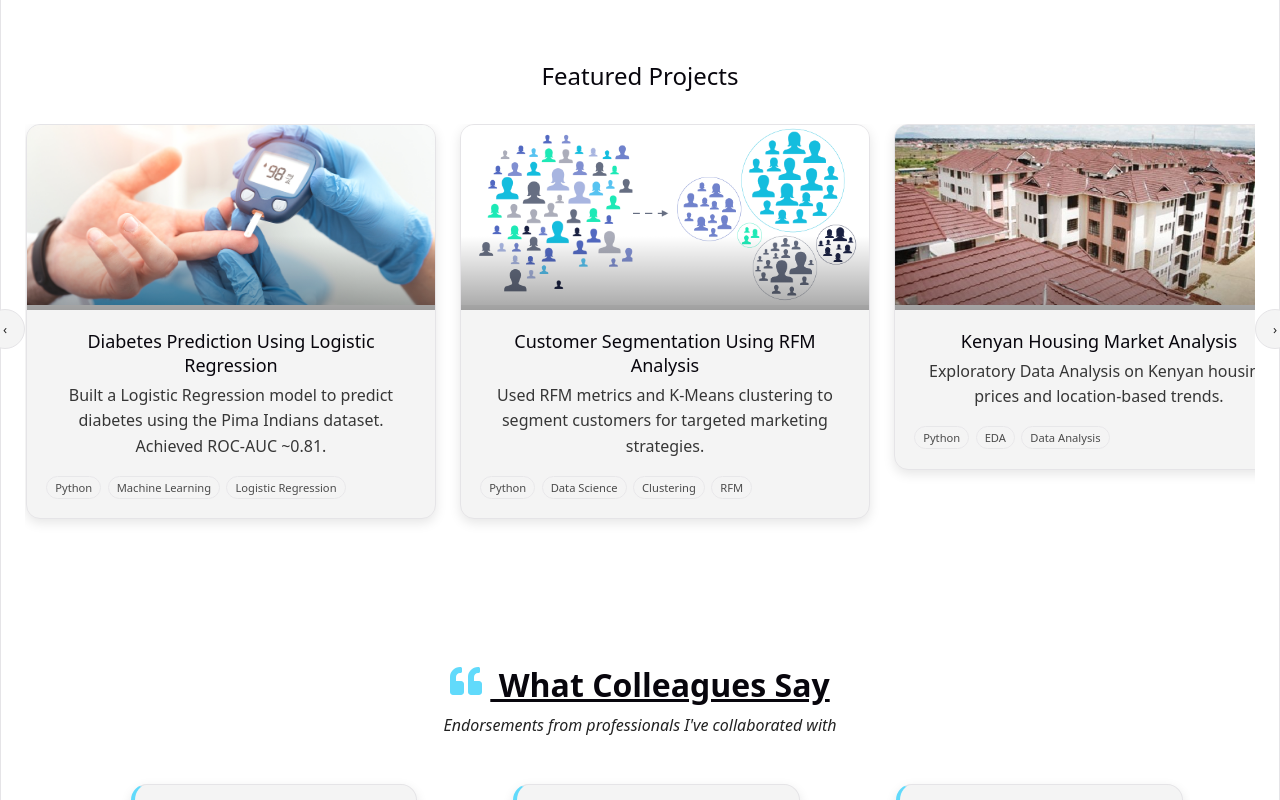
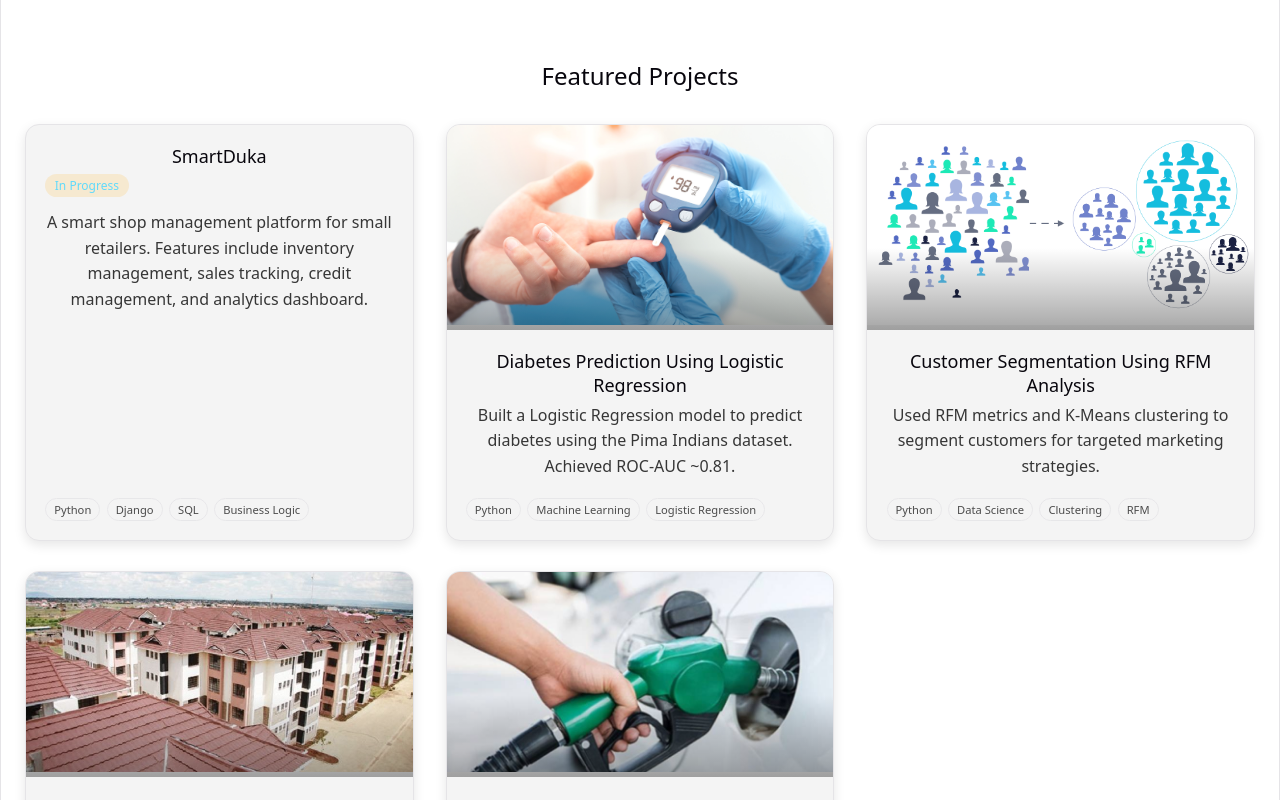
Before and after one commit to Michael-Nyawade/Michael-Nyawade.github.io, a React (Vite) app: page / in a window 1280 px wide. Shown: the part 2540-3340 px from the top of the page. Built offline with nearby package versions, Linux system fonts and the light colour scheme.

Commit message:
Converted projects section from carousel to responsive grid layout

```diff
--- a/src/sections/Projects.jsx
+++ b/src/sections/Projects.jsx
@@ -1,4 +1,3 @@
-import { useEffect, useRef } from "react";
 import diabetesImg from "../assets/projects/diabetes-prediction.jpg";
 import rfmImg from "../assets/projects/rfm.png";
 import housingImg from "../assets/projects/housing.jpg";
@@ -49,43 +48,6 @@ const projects = [
 ];
 
 export default function Projects() {
-  const scrollRef = useRef(null);
-  const pauseRef = useRef(false);
-
-  // AUTO-PLAY SCROLL
-  useEffect(() => {
-    const interval = setInterval(() => {
-      if (pauseRef.current) return;
-
-      const container = scrollRef.current;
-      if (!container) return;
-
-      const maxScroll =
-        container.scrollWidth - container.clientWidth;
-
-      const nextScroll = container.scrollLeft + 350;
-
-      if (nextScroll >= maxScroll) {
-        container.scrollTo({ left: 0, behavior: "smooth" });
-      } else {
-        container.scrollBy({ left: 350, behavior: "smooth" });
-      }
-    }, 4000);
-
-    return () => clearInterval(interval);
-  }, []);
-
-  // MANUAL SCROLL HANDLER (replaces inline arrow button logic)
-  const scroll = (dir) => {
-    const container = scrollRef.current;
-    if (!container) return;
-
-    container.scrollBy({
-      left: dir * 350,
-      behavior: "smooth",
-    });
-  };
-
   return (
     <section id="projects" className="section">
       <div className="section-inner">
@@ -93,26 +55,8 @@ export default function Projects() {
           Featured Projects
         </h2>
 
-        {/* WRAPPER */}
         <div className="projects-wrapper">
-          {/* LEFT BUTTON */}
-          <button className="project-nav left" onClick={() => scroll(-1)}>
-            ‹
-          </button>
-
-          {/* RIGHT BUTTON */}
-          <button className="project-nav right" onClick={() => scroll(1)}>
-            ›
-          </button>
-
-          {/* SCROLL CONTAINER */}
-          <div
-            id="project-scroll"
-            ref={scrollRef}
-            className="project-scroll"
-            onMouseEnter={() => (pauseRef.current = true)}
-            onMouseLeave={() => (pauseRef.current = false)}
-          >
+          <div className="project-grid">
             {projects.map((project, index) => (
               <a
                 key={index}
@@ -123,7 +67,6 @@ export default function Projects() {
                 data-aos="fade-up"
               >
                 <div className="project-inner">
-                  {/* IMAGE */}
                   {project.image && (
                     <div className="project-image-wrapper">
                       <img
@@ -135,22 +78,17 @@ export default function Projects() {
                     </div>
                   )}
 
-                  {/* CONTENT */}
                   <div className="project-content">
                     <h3>{project.title}</h3>
 
-                    {/* STATUS (ONLY IN PROGRESS) */}
                     {project.status === "In Progress" && (
-                      <span className="project-status">
-                        In Progress
-                      </span>
+                      <span className="project-status">In Progress</span>
                     )}
 
                     <p className="project-description">
                       {project.description}
                     </p>
 
-                    {/* TAGS */}
                     <div className="project-tags">
                       {project.tags?.map((tag, i) => (
                         <span key={i} className="project-tag">
--- a/src/styles/projects.css
+++ b/src/styles/projects.css
@@ -7,62 +7,17 @@
   margin-top: 2rem;
 }
 
-/* SCROLL AREA */
-.project-scroll {
-  display: flex;
-  gap: 1.5rem;
+/* GRID SYSTEM */
+.project-grid {
+  display: grid;
+  grid-template-columns: repeat(auto-fit, minmax(320px, 1fr));
+  gap: 2rem;
 
-  overflow-x: auto;
-  scroll-behavior: smooth;
-
-  padding-bottom: 1rem;
-
-  scroll-snap-type: x mandatory;
-}
-
-.project-scroll::-webkit-scrollbar {
-  display: none;
-}
-
-/* NAV BUTTONS */
-.project-nav {
-  position: absolute;
-  top: 50%;
-  transform: translateY(-50%);
-
-  z-index: 10;
-
-  width: 40px;
-  height: 40px;
-
-  border-radius: 50%;
-  border: 1px solid var(--border-color);
-
-  background: var(--secondary-color);
-  color: var(--text-color);
-
-  cursor: pointer;
-
-  transition: transform 0.2s ease;
-}
-
-.project-nav:hover {
-  transform: translateY(-50%) scale(1.08);
-}
-
-.project-nav.left {
-  left: -40px;
-}
-
-.project-nav.right {
-  right: -40px;
+  margin-top: 2rem;
 }
 
 /* CARD */
 .project-card {
-  flex: 0 0 33.333%;
-  scroll-snap-align: start;
-
   text-decoration: none;
   color: inherit;
 }
@@ -80,6 +35,7 @@
   flex-direction: column;
 
   transition: transform 0.2s ease, box-shadow 0.2s ease;
+  height: 100%;
 }
 
 .project-inner:hover {
@@ -94,7 +50,7 @@
 
 .project-image {
   width: 100%;
-  height: 180px;
+  height: 200px;
   object-fit: cover;
 }
 
@@ -152,9 +108,15 @@
 }
 
 /* RESPONSIVE */
+@media (max-width: 1200px) {
+  .project-grid {
+    grid-template-columns: repeat(2, 1fr);
+  }
+}
+
 @media (max-width: 900px) {
-  .project-card {
-    flex: 0 0 100%;
+  .project-grid {
+    grid-template-columns: 1fr;
   }
 
   .project-image {
```
